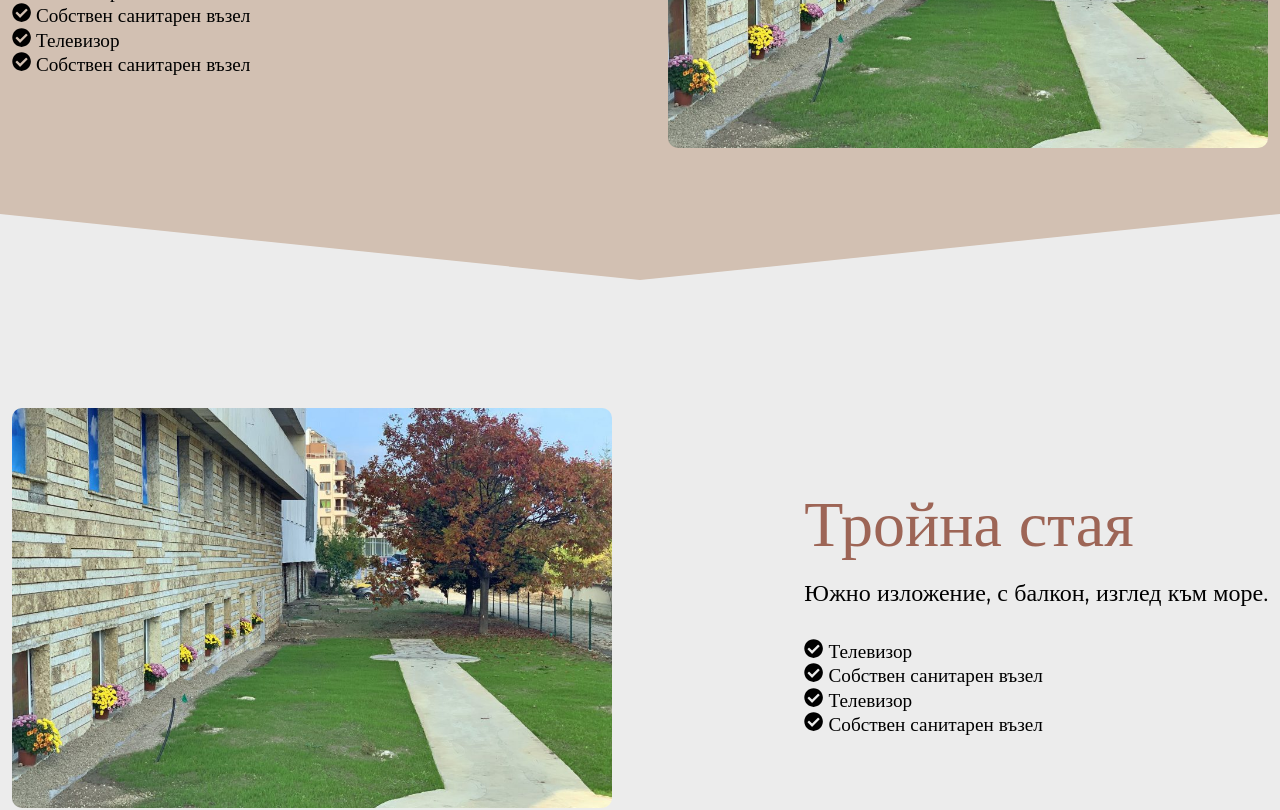
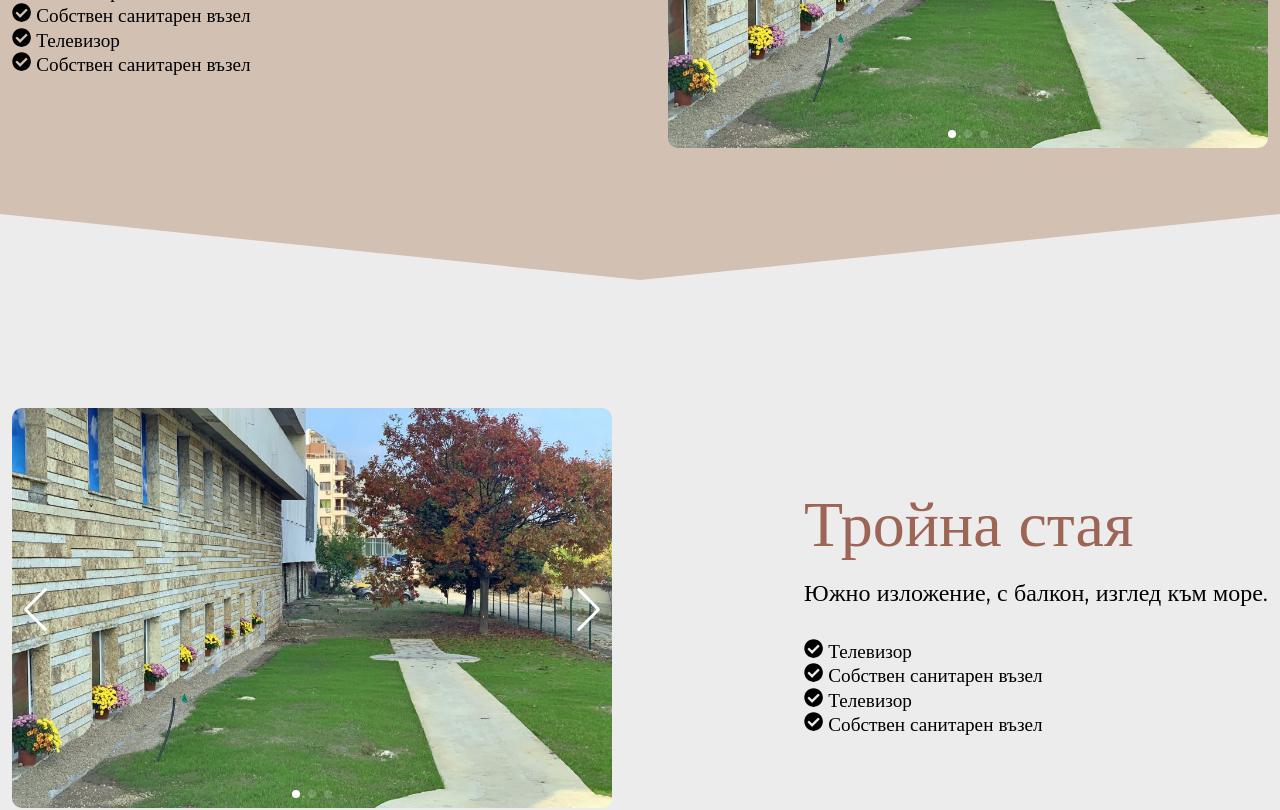
Before and after one commit to BlagovestT/alen-mak, a React (Create React App) app: page /accommodation in a window 1280 px wide. Shown: the part 1680-2490 px from the top of the page. Built offline with nearby package versions, Linux system fonts and the light colour scheme.

Commit message:
Added Sliders

```diff
--- a/package.json
+++ b/package.json
@@ -11,7 +11,7 @@
     "react-icons": "^4.4.0",
     "react-router-dom": "^6.3.0",
     "react-scripts": "5.0.1",
-    "swiper": "^8.2.6",
+    "swiper": "^8.4.4",
     "web-vitals": "^2.1.4"
   },
   "scripts": {
--- a/src/components/Accommodation/Room.css
+++ b/src/components/Accommodation/Room.css
@@ -63,3 +63,28 @@
     font-size: 1.2rem;
     font-weight: 400;
 }
+
+/* Swiper */
+.room-swiper {
+    width: 100%;
+    max-width: 600px;
+}
+
+.room-swiper .swiper-button-next {
+    color: #fff;
+}
+
+.room-swiper .swiper-button-prev {
+    color: #fff;
+}
+
+.room-swiper .swiper-pagination span {
+    background-color: #fff;
+}
+
+.room-swiper img {
+    max-width: 100%;
+    height: 400px;
+    object-fit: cover;
+    border-radius: 10px;
+}
--- a/src/components/Accommodation/Room.js
+++ b/src/components/Accommodation/Room.js
@@ -1,18 +1,30 @@
 import React from 'react';
 import { FaCheckCircle } from 'react-icons/fa';
+
+import { Swiper, SwiperSlide } from 'swiper/react';
+import 'swiper/css';
+import { Navigation, EffectFade, Pagination } from 'swiper';
+import 'swiper/css/navigation';
+import 'swiper/css/pagination';
+import 'swiper/css/effect-fade';
 
 import homeAbout from '../../assets/home-about.jpg';
 
 import './Room.css';
 
 const Room = ({ title = '', location = '', contains = [], align = '' }) => {
+  // Check if reversed
   if (align === 'reverse') {
     return (
       <div className='room room-bg'>
+        {/* Room Content */}
         <div className='room-cont'>
+          {/* Title */}
           <h4>{title}</h4>
+          {/* Location */}
           <p>{location}</p>
 
+          {/* Room Includes */}
           <ul>
             {contains.map((item) => (
               <li>
@@ -21,21 +33,69 @@ const Room = ({ title = '', location = '', contains = [], align = '' }) => {
             ))}
           </ul>
         </div>
+        {/* Room Image */}
         <div className='room-img'>
-          <img src={homeAbout} alt='' />
+          <Swiper
+            className='room-swiper'
+            modules={[Navigation, EffectFade, Pagination]}
+            navigation
+            pagination={{ clickable: true }}
+            effect
+            speed={800}
+            slidesPerView={1}
+            loop
+          >
+            <SwiperSlide className='room-slide'>
+              <img src={homeAbout} alt='' />
+            </SwiperSlide>
+
+            <SwiperSlide className='room-slide'>
+              <img src={homeAbout} alt='' />
+            </SwiperSlide>
+
+            <SwiperSlide className='room-slide'>
+              <img src={homeAbout} alt='' />
+            </SwiperSlide>
+          </Swiper>
         </div>
       </div>
     );
   } else {
     return (
       <div className='room'>
+        {/* Room Image */}
         <div className='room-img'>
-          <img src={homeAbout} alt='' />
+          <Swiper
+            className='room-swiper'
+            modules={[Navigation, EffectFade, Pagination]}
+            navigation
+            pagination={{ clickable: true }}
+            effect
+            speed={800}
+            slidesPerView={1}
+            loop
+          >
+            <SwiperSlide className='room-slide'>
+              <img src={homeAbout} alt='' />
+            </SwiperSlide>
+
+            <SwiperSlide className='room-slide'>
+              <img src={homeAbout} alt='' />
+            </SwiperSlide>
+
+            <SwiperSlide className='room-slide'>
+              <img src={homeAbout} alt='' />
+            </SwiperSlide>
+          </Swiper>
         </div>
+        {/* Room Content */}
         <div className='room-cont'>
+          {/* Title */}
           <h4>{title}</h4>
+          {/* Location */}
           <p>{location}</p>
 
+          {/* Room Includes */}
           <ul>
             {contains.map((item) => (
               <li>
--- a/src/components/Contact/Contact.css
+++ b/src/components/Contact/Contact.css
@@ -25,7 +25,7 @@
 }
 
 .contact .contact-cont svg {
-    background-color: var(--beige);
+    background-color: var(--light-beige);
     border-radius: 10px;
     width: 50px;
     height: 50px;
```
Also changed, not shown: src/components/Accommodation/Accommodation.js (+7 -0 lines), 1 other file (tests, documents, lock files or other folders).
